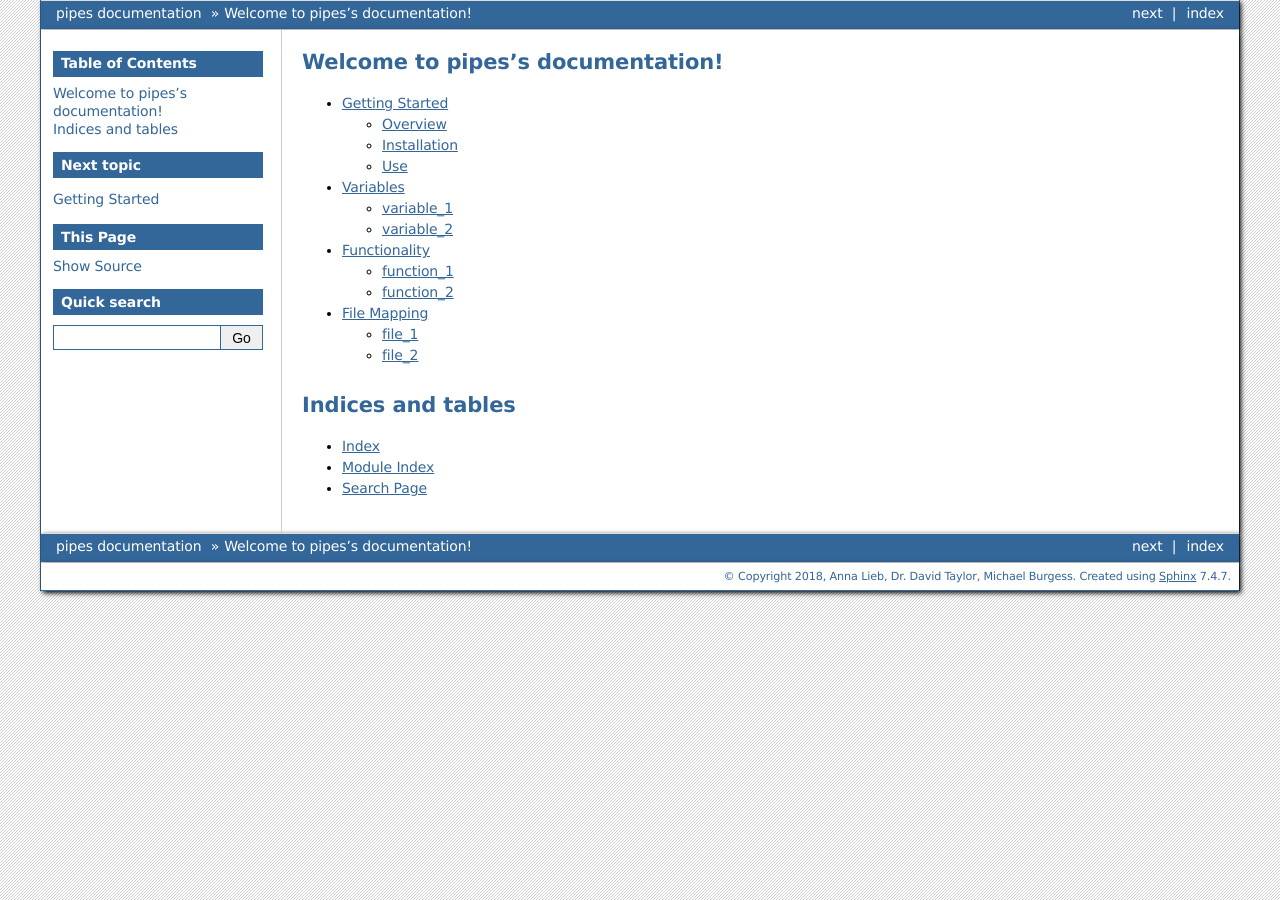
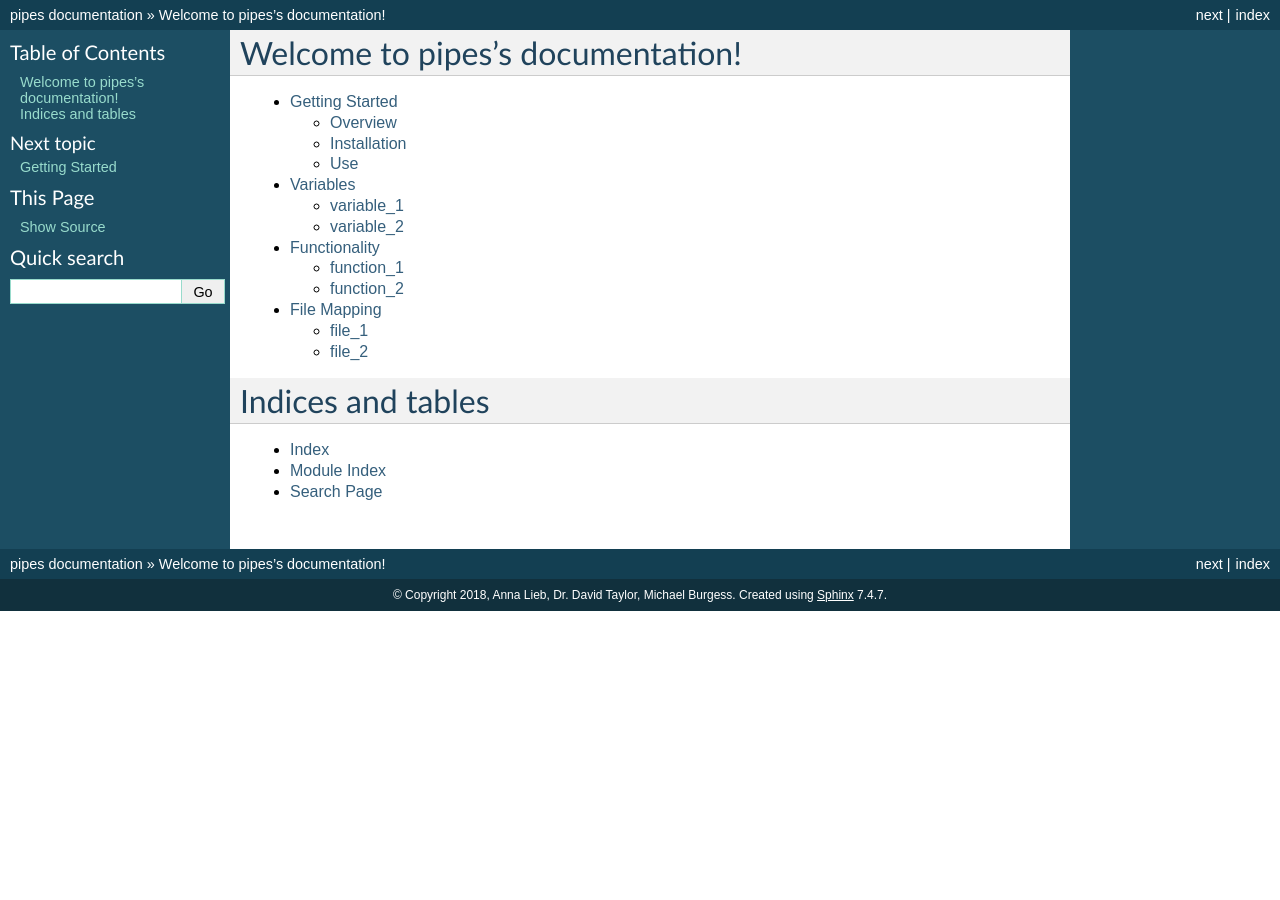
Before and after one commit to mburgessjr/pipesDocumentation, a Sphinx documentation site: the page built from source/index.rst, in a window 1280 px wide. Built offline with Sphinx 7.4.7, drawn with Linux system fonts in a browser that asks for light colours.

Commit message:
Update conf.py

```diff
--- a/source/conf.py
+++ b/source/conf.py
@@ -83,7 +83,7 @@ pygments_style = None
 # The theme to use for HTML and HTML Help pages.  See the documentation for
 # a list of builtin themes.
 #
-html_theme = 'bizstyle'
+html_theme = 'classic'
 
 # Theme options are theme-specific and customize the look and feel of a theme
 # further.  For a list of options available for each theme, see the
```
